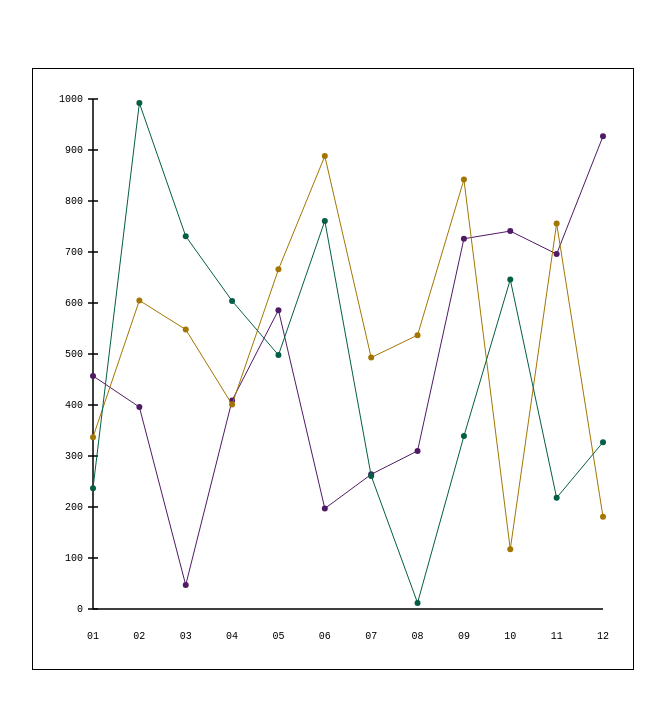
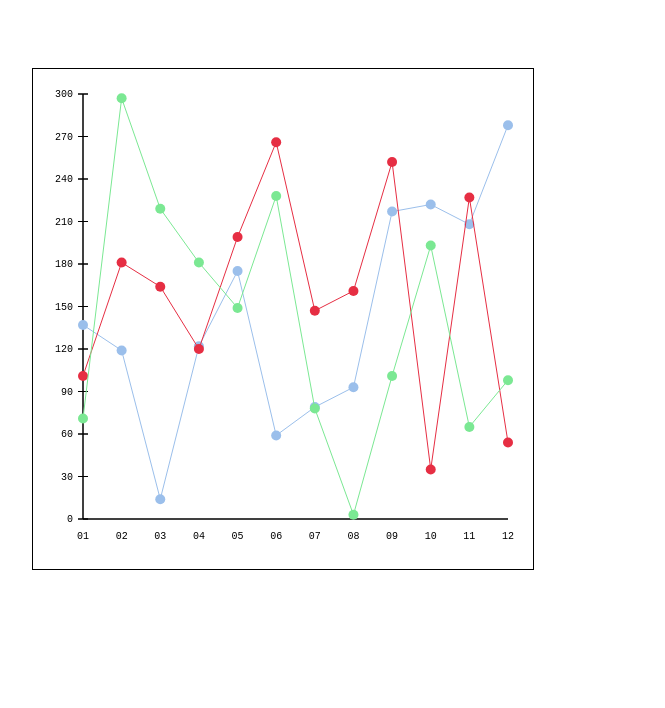
Before and after one commit to xavierhalison/tcc, a React (Create React App) app: page / in a window 1280 px wide. Shown: the top 708 px of the page, without its empty margins (6-671 px from the left). Built offline with nearby package versions, Linux system fonts and the light colour scheme.

Commit message:
informaçao ao passaro mouse em um ponto no grafico de linha

```diff
--- a/src/App.js
+++ b/src/App.js
@@ -14,9 +14,9 @@ const Container = styled.div`
 Array.from({ length: 40 }, () => Math.floor(Math.random() * 40));
 
 const datasets = [
-  Array.from({ length: 12 }, () => Math.floor(Math.random() * 1000)),
-  Array.from({ length: 12 }, () => Math.floor(Math.random() * 1000)),
-  Array.from({ length: 12 }, () => Math.floor(Math.random() * 1000)),
+  Array.from({ length: 12 }, () => Math.floor(Math.random() * 300)),
+  Array.from({ length: 12 }, () => Math.floor(Math.random() * 300)),
+  Array.from({ length: 12 }, () => Math.floor(Math.random() * 300)),
 ];
 
 const labels = [
@@ -34,13 +34,13 @@ const labels = [
   "12",
 ];
 
-const colors = ["#501a66", "#a37603", "#045e45"];
+const colors = ["#9bbfeb", "#e62e43", "#7be893"];
 
 function App() {
   return (
     <Container>
       <Component
-        size="600"
+        size="500"
         datasets={datasets}
         labels={labels}
         colors={colors}
--- /dev/null
+++ b/src/visualizations/line/hoverInfo.js
@@ -0,0 +1,45 @@
+import React, { useContext } from "react";
+import LineChartContext from "./context";
+
+export default function InfoHover() {
+  const {
+    hoverInfo,
+    fontStyle,
+    leftBorderDistance,
+    topBorderDistance,
+  } = useContext(LineChartContext);
+
+  const { x, y, value } = hoverInfo;
+
+  return (
+    <g transform={`translate(${leftBorderDistance}, ${topBorderDistance})`}>
+      <rect
+        x={x - 20}
+        y={-y - 25}
+        width={40}
+        height={20}
+        fill="white"
+        stroke="black"
+      ></rect>
+      <text style={fontStyle} x={x} y={-y - 10} textAnchor="middle">
+        {value}
+      </text>
+      <line
+        x1={x}
+        y1={-y}
+        x2={0}
+        y2={-y}
+        stroke={"black"}
+        strokeDasharray="2, 3"
+      />
+      <line
+        x1={x}
+        y1={-y}
+        x2={x}
+        y2={0}
+        stroke={"black"}
+        strokeDasharray="2, 3"
+      />
+    </g>
+  );
+}
--- a/src/visualizations/line/index.js
+++ b/src/visualizations/line/index.js
@@ -1,11 +1,14 @@
-import React from "react";
+import React, { useState } from "react";
 import LineChartContext from "./context";
 
 import Labels from "./labels";
 import Rulers from "./rulers";
 import LineGroup from "./lines";
+import InfoHover from "./hoverInfo";
 
 export default function LineChart({ size, datasets, labels, colors }) {
+  const [hoverInfo, setHoverInfo] = useState(null);
+
   const getHighestValue = () => {
     const allSets = [];
 
@@ -40,6 +43,8 @@ export default function LineChart({ size, datasets, labels, colors }) {
     topLimit,
     datasets,
     colors,
+    hoverInfo,
+    setHoverInfo,
   };
 
   return (
@@ -53,6 +58,7 @@ export default function LineChart({ size, datasets, labels, colors }) {
         <Rulers />
         <Labels />
         <LineGroup />
+        {hoverInfo && <InfoHover />}
       </svg>
     </LineChartContext.Provider>
   );
--- a/src/visualizations/line/lines.js
+++ b/src/visualizations/line/lines.js
@@ -9,6 +9,8 @@ const Line = ({ line, color }) => {
     topBorderDistance,
     yAxisSize,
     topLimit,
+    setHoverInfo,
+    fontStyle,
   } = useContext(LineChartContext);
 
   const dotXBase = xAxisSize / (labels.length - 1);
@@ -36,7 +38,21 @@ const Line = ({ line, color }) => {
                 stroke={color}
               />
             )}
-            <circle cx={getX(key)} cy={-getY(l)} r="3" fill={color}>
+            <circle
+              cx={getX(key)}
+              cy={-getY(l)}
+              r="5"
+              fill={color}
+              onMouseOver={() =>
+                setHoverInfo({
+                  x: getX(key),
+                  y: getY(l),
+                  fontStyle: fontStyle,
+                  value: l,
+                })
+              }
+              onMouseOut={() => setHoverInfo(null)}
+            >
               {l}
             </circle>
           </React.Fragment>
```
